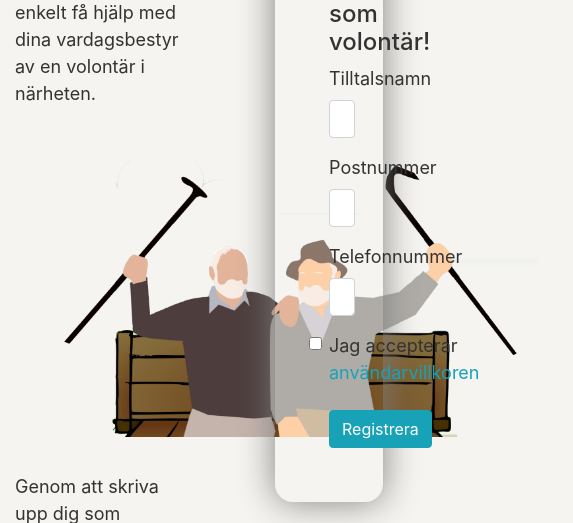
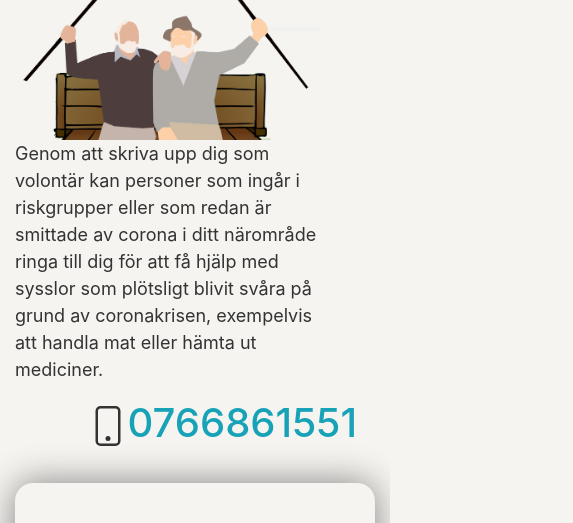
Before and after one commit to telehelp/telehelp, a React (Create React App) app in the folder client/: page / in a window 390 px wide. Shown: the part 380-903 px from the top of the page, 573 px wide, since content can reach past the window. Built offline with nearby package versions, Linux system fonts and the light colour scheme; no server answers.

Commit message:
fix mobile site

```diff
--- a/client/src/App.js
+++ b/client/src/App.js
@@ -30,20 +30,20 @@ class App extends React.Component {
     <div className="App">
       <div className="container">
         <div className="row">
-          <div className="col-12">
+          <div className="col-md-12">
             <TeleHelpBar/>
           </div>
         </div>
         <div className="row">
-          <div className="col-8">
+          <div className="col-md-8">
             <div className="introduction">
               <h2>Hjälp dina grannar att klara vardagen!</h2>
               <p>
                 Som riskgrupp kan du ringa Telehelps nummer för att enkelt få hjälp med dina vardagsbestyr av en volontär i närheten.
               </p>
               <div className="row">
-                <div className="col-12 text-center">
-                  <img className="photo" src="/old-people.png" alt="Two happy old people on a bench"></img>
+                <div className="col-md-12 text-center">
+                  <img className="img-fluid" src="/old-people.png" alt="Two happy old people on a bench"></img>
                 </div>
               </div>
               <p>
@@ -51,7 +51,7 @@ class App extends React.Component {
               </p>
             </div>
           </div>
-          <div className="col-4">
+          <div className="col-md-4">
             <div className="number-pres">
             <h1><svg class="bi bi-phone" width="1em" height="1em" viewBox="0 0 16 16" fill="currentColor" xmlns="http://www.w3.org/2000/svg">
   <path fill-rule="evenodd" d="M11 1H5a1 1 0 00-1 1v12a1 1 0 001 1h6a1 1 0 001-1V2a1 1 0 00-1-1zM5 0a2 2 0 00-2 2v12a2 2 0 002 2h6a2 2 0 002-2V2a2 2 0 00-2-2H5z" clip-rule="evenodd"/>
@@ -64,12 +64,12 @@ class App extends React.Component {
           </div>
         </div>
         <div className="row">
-          <div className="col-12">
+          <div className="col-md-12">
             <FAQ/>
           </div>
         </div>
         <div className="row">
-          <div className="col-12">
+          <div className="col-md-12">
             <MapView/>
           </div>
         </div>
--- a/client/src/App.scss
+++ b/client/src/App.scss
@@ -30,7 +30,7 @@ $old-background: #b6f0e3;
 
   .photo {
     border-radius: 2em;
-    height: 350px;
+    height: 40%;
     //padding-bottom: 1em;
     padding: 2em;
   }
@@ -53,7 +53,7 @@ $old-background: #b6f0e3;
   #mapid, .leaflet-container
   {
     height: 400px;
-    width: 100%;
+    //width: 100%;
   }
   .mapHolder {
     padding-top: 3em;
--- a/client/src/components/MapView.js
+++ b/client/src/components/MapView.js
@@ -113,7 +113,7 @@ class MapView extends React.Component {
         <h2>Våra X st volontärer finns i hela landet</h2>
       <div id="mapid" className="leaflet-container">
         <LeafletMap
-          center={[60, 14]}
+          center={[59.73, 17.4]}
           zoom={7}
           maxZoom={20}
           attributionControl={true}
```
